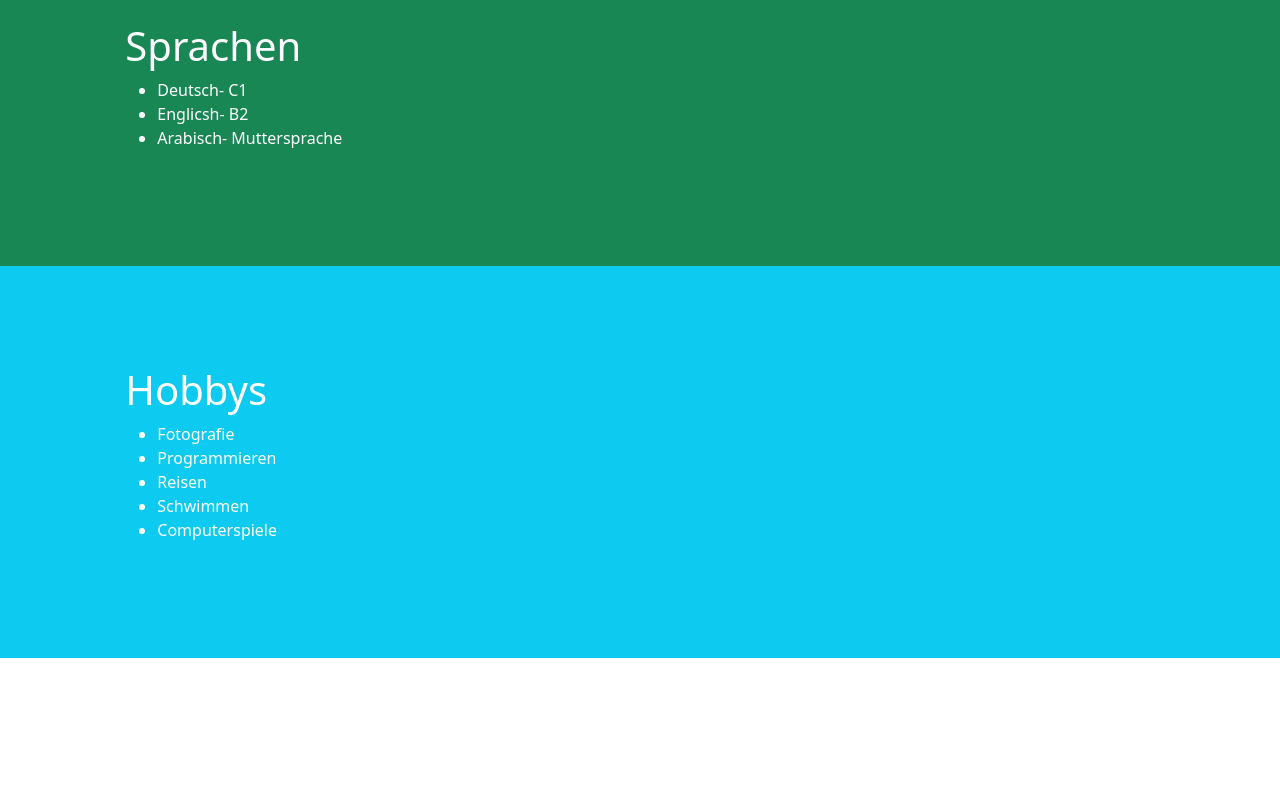
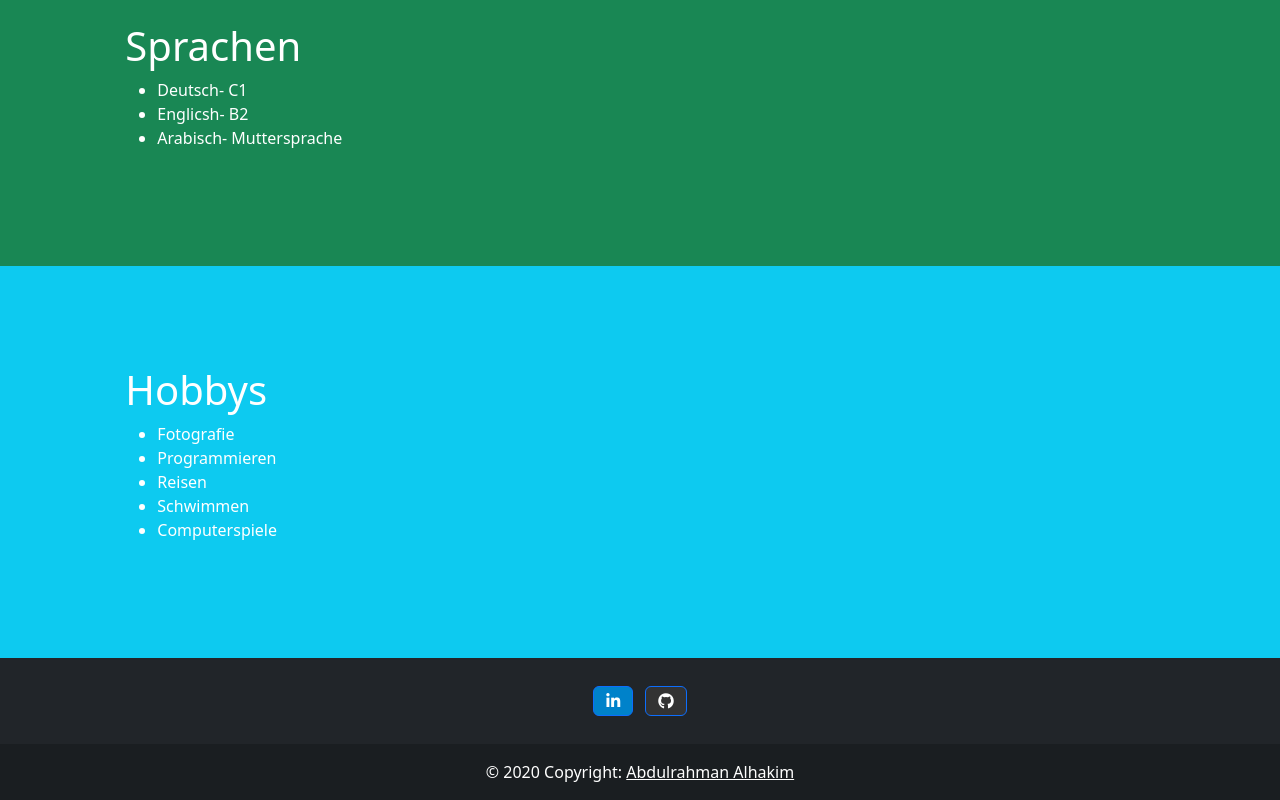
Before and after one commit to abdulrahman-alhakim/my-CV, a plain HTML site: page index.html in a window 1280 px wide. Shown: the part 3208-4008 px from the top of the page. Before the commit the page ends 3866 px from the top, so only its background shows below. Drawn offline with nearby package versions, Linux system fonts and the light colour scheme.

Commit message:
Add files via upload

```diff
--- a/index.html
+++ b/index.html
@@ -356,6 +356,44 @@
       </div>
     </div>
 
+    <footer class="bg-dark text-center text-white">
+      <!-- Grid container -->
+      <div class="container p-4 pb-0">
+        <!-- Section: Social media -->
+        <section class="mb-4">
+          <!-- Linkedin -->
+          <a
+            class="btn btn-primary btn-floating m-1"
+            style="background-color: #0082ca"
+            href="https://www.linkedin.com/feed/?trk=sem-ga_campid%3D17342682713_asid%3D137892267275_crid%3D600353195418_kw%3Dlinkedin_d%3Dc_tid%3Dkwd-148086543_n%3Dg_mt%3De_geo%3D9043302_slid%3D"
+            role="button"
+            ><i class="fab fa-linkedin-in"></i
+          ></a>
+          <!-- Github -->
+          <a
+            class="btn btn-primary btn-floating m-1"
+            style="background-color: #333333"
+            href="https://github.com/abdulrahman-alhakim?tab=repositories"
+            role="button"
+            ><i class="fab fa-github"></i
+          ></a>
+        </section>
+        <!-- Section: Social media -->
+      </div>
+      <!-- Grid container -->
+
+      <!-- Copyright -->
+      <div class="text-center p-3" style="background-color: rgba(0, 0, 0, 0.2)">
+        © 2020 Copyright:
+        <a class="text-white" href="">Abdulrahman Alhakim</a>
+      </div>
+      <!-- Copyright -->
+    </footer>
+
     <script src="index.js"></script>
+    <script
+      src="https://kit.fontawesome.com/86fa2de569.js"
+      crossorigin="anonymous"
+    ></script>
   </body>
 </html>
```
